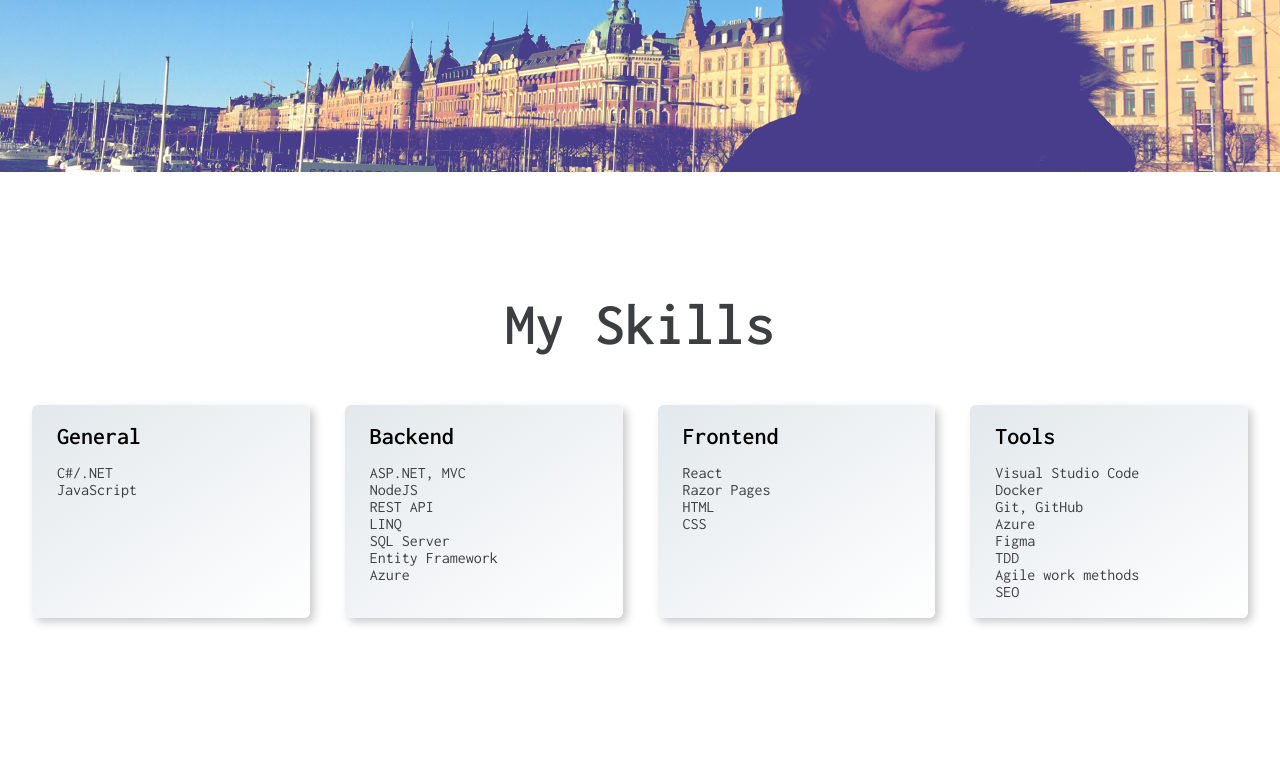
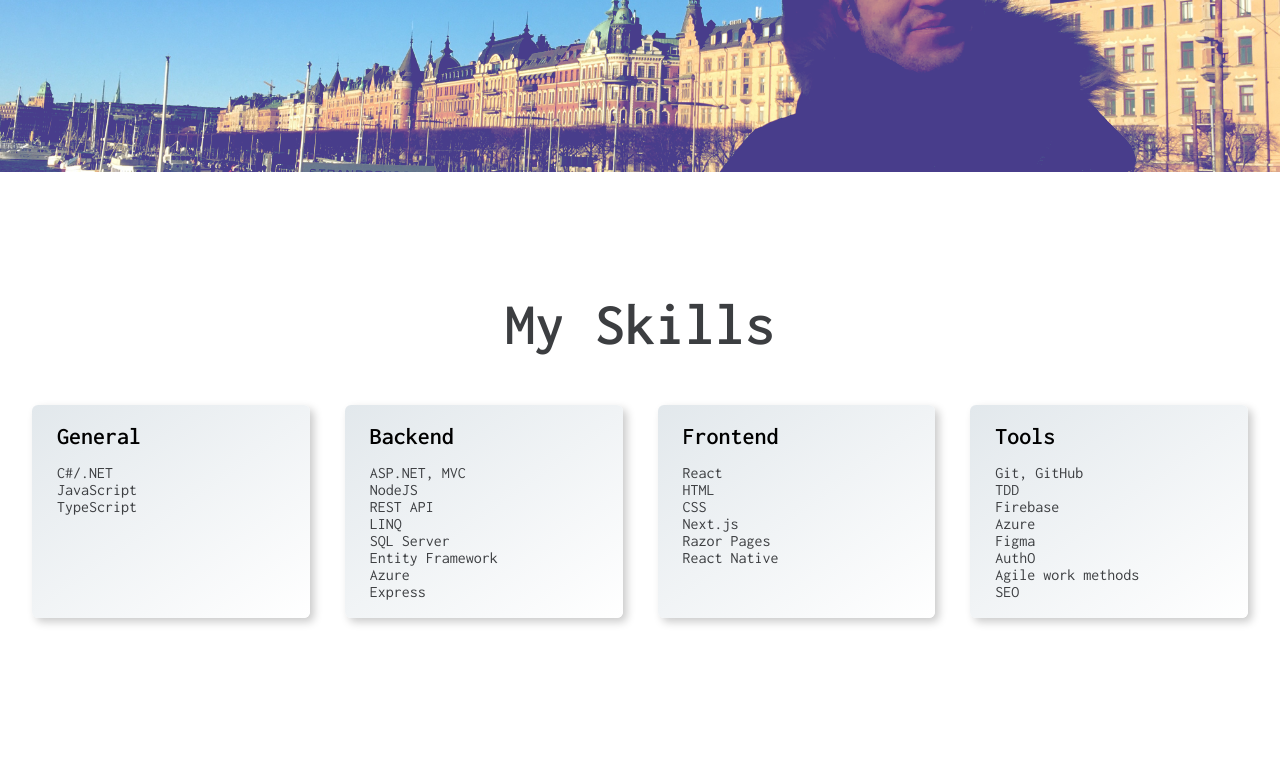
Before and after one commit to yusuf-emre/portfolio, a React (Create React App) app: page / in a window 1280 px wide. Shown: the part 424-1181 px from the top of the page. Built offline with nearby package versions, Linux system fonts and the light colour scheme.

Commit message:
add new skilss

```diff
--- a/src/Component/Skills/SkillsApi.js
+++ b/src/Component/Skills/SkillsApi.js
@@ -3,7 +3,8 @@ const data = [
         title: "General",
         skills: [
             { name: "C#/.NET" },
-            { name: "JavaScript" }
+            { name: "JavaScript" },
+            { name: "TypeScript" },
         ]
 
     },
@@ -16,7 +17,8 @@ const data = [
             { name: "LINQ" },
             { name: "SQL Server" },
             { name: "Entity Framework" },
-            { name: "Azure" }
+            { name: "Azure" },
+            { name: "Express" }
         ]
 
     },
@@ -24,21 +26,23 @@ const data = [
         title: "Frontend",
         skills: [
             { name: "React" },
+            { name: "HTML" },
+            { name: "CSS" },
+            { name: "Next.js" },
             { name: "Razor Pages" },
-            { name: "HTML" },
-            { name: "CSS" }
+            { name: "React Native" }
         ]
 
     },
     {
         title: "Tools",
         skills: [
-            { name: "Visual Studio Code" },
-            { name: "Docker" },
             { name: "Git, GitHub" },
+            { name: "TDD" },
+            { name: "Firebase" },
             { name: "Azure" },
             { name: "Figma" },
-            { name: "TDD" },
+            { name: "AuthO" },
             { name: "Agile work methods" },
             { name: "SEO" }
         ]
```
